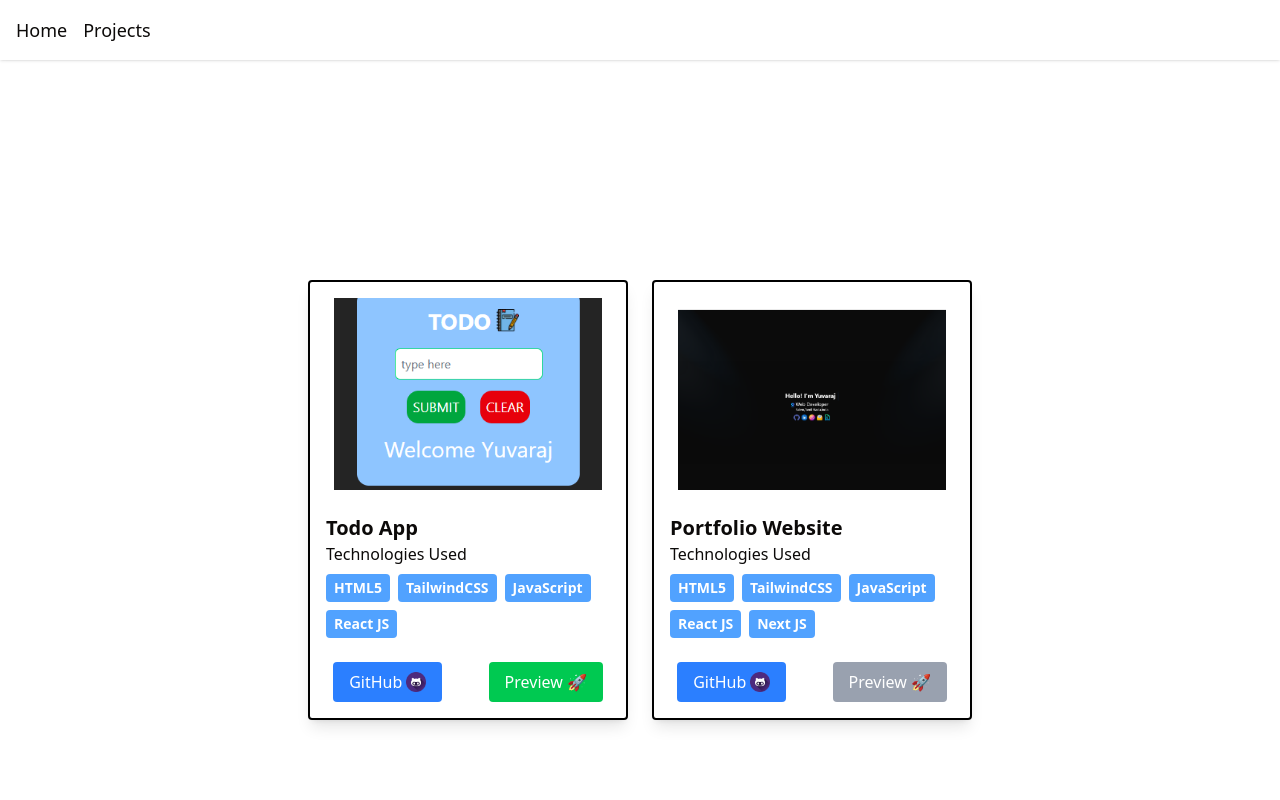
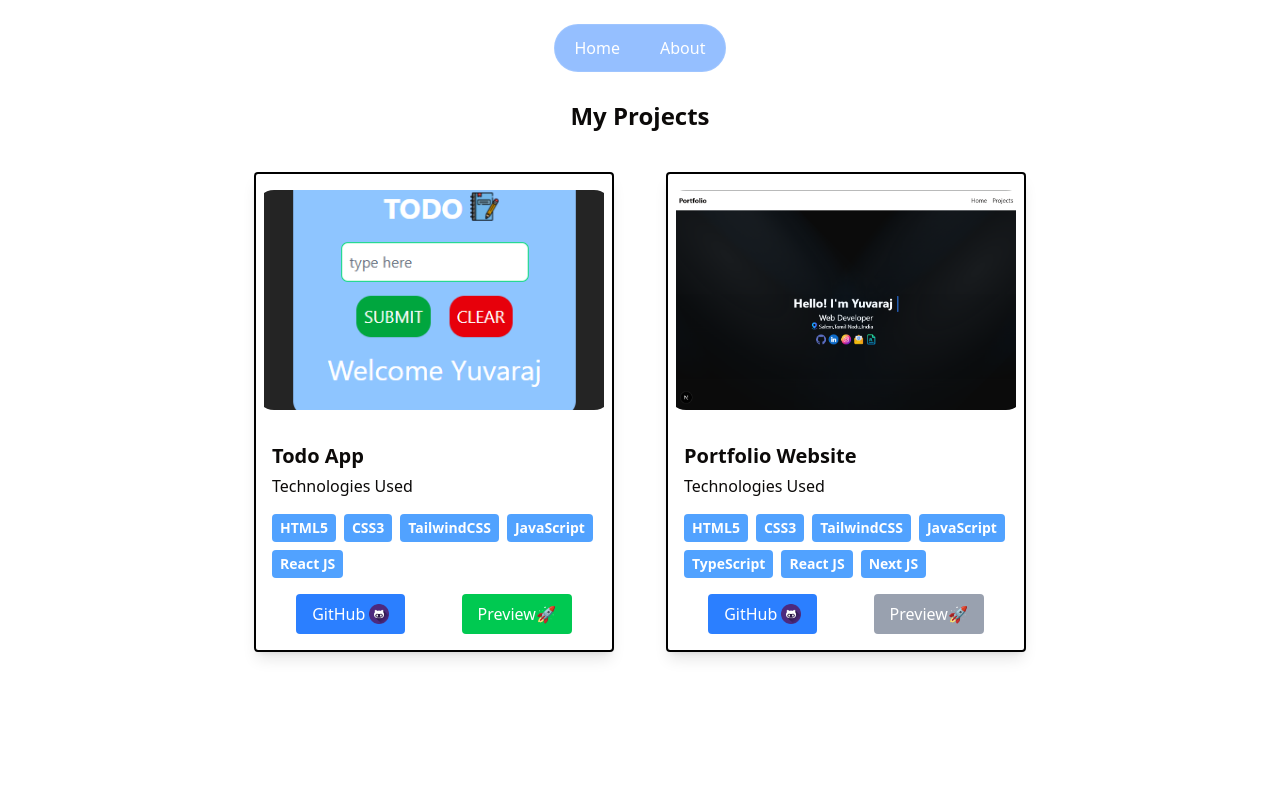
Before and after one commit to YuvarajPG/portfolio, a Next.js app: page /projects in a window 1280 px wide. Shown: the top 800 px of the page. Built offline with nearby package versions, Linux system fonts and the light colour scheme.

Commit message:
created navbarV2

```diff
--- a/app/globals.css
+++ b/app/globals.css
@@ -1,5 +1,12 @@
 @import "tailwindcss";
 @import "tw-animate-css";
+
+html,
+body {
+    margin: 0;
+    padding: 0;
+ /* or your gradient base color */
+}
 /*
 ---break---
  */
@@ -158,7 +165,7 @@ body {
     }
 }
 
-*{
+* {
     scrollbar-width: none;
     scrollbar-color: var(--color-primary) var(--color-background);
 }
--- a/app/layout.tsx
+++ b/app/layout.tsx
@@ -3,6 +3,7 @@ import type { Metadata } from "next";
 import { Geist, Geist_Mono } from "next/font/google";
 import Navbar from "@/components/custom/Navbar";
 import Footer from "@/components/custom/Footer";
+import NavbarV2 from "@/components/custom/NavbarV2";
 
 const geistSans = Geist({
     variable: "--font-geist-sans",
@@ -29,7 +30,8 @@ export default function Layout({ children }: { children: React.ReactNode }) {
                 />
             </head>
             <body>
-                <Navbar />
+                {/* <Navbar /> */}
+                <NavbarV2/>
                 {children}
                 <Footer />
             </body>
--- a/app/page.tsx
+++ b/app/page.tsx
@@ -1,7 +1,7 @@
 "use client";
 // import Dummy from "@/components/custom/Dummy";
 import Main from "@/components/custom/main";
-import Section2 from "@/components/custom/Section2";
+import Section2 from "@/components/custom/skillSection";
 import Section3 from "@/components/custom/Section3";
 const Page = () => {
     return (
--- a/app/projects/page.tsx
+++ b/app/projects/page.tsx
@@ -4,11 +4,20 @@ import ProjectCard from "@/components/custom/ProjectCard";
 
 const Page = () => {
     return (
-        <>
-            <div className="mb-5 min-h-screen mt-10 flex gap-6 flex-col md:flex-row items-center md:justify-center hover:   cursor-pointer hover:scale-105 transition-transform duration-300">
+        <div className="mt-25 flex flex-col items-center justify-center mb-80">
+            <p className="text-center text-2xl font-bold mb-5 my-auto ">
+                My Projects
+            </p>
+            <div className="flex flex-col mt-5 gap-5 md:flex-row items-center md:justify-center hover:cursor-pointer hover:scale-105 transition-transform duration-300">
                 <ProjectCard
                     className=""
-                    techs={["HTML5", "TailwindCSS", "JavaScript", "React JS"]}
+                    techs={[
+                        "HTML5",
+                        "CSS3",
+                        "TailwindCSS",
+                        "JavaScript",
+                        "React JS",
+                    ]}
                     name="Todo App"
                     previewImage="/todo_preview.png"
                     ImageBtn1="/githubBtn.png"
@@ -23,24 +32,26 @@ const Page = () => {
                     className=""
                     techs={[
                         "HTML5",
+                        "CSS3",
                         "TailwindCSS",
                         "JavaScript",
+                        "TypeScript",
                         "React JS",
                         "Next JS",
                     ]}
                     name="Portfolio Website"
-                    previewImage="/portfolio_preview.png"
+                    previewImage="/porflio_2.png"
                     ImageBtn1="/githubBtn.png"
                     ImageBtn2="🚀"
                     Text1="GitHub"
                     Text2="Preview"
                     Link1="https://github.com/YuvarajPG/portfolio"
-
                     //"https://portfolio-phi-steel-w7uujjbyn9.vercel.app/"
                     btnStyle2="disabled bg-gray-400"
                 />
+
             </div>
-        </>
+        </div>
     );
 };
 
--- /dev/null
+++ b/components/custom/NavbarV2.tsx
@@ -0,0 +1,68 @@
+"use client";
+import Link from "next/link";
+import { usePathname } from "next/navigation";
+const NavbarV2 = () => {
+    const pathname = usePathname();
+
+    const color = {
+        Home: pathname === "/" ? "bg-black/20 text-gray-400" : "",
+        Projects:
+            pathname === "/projects"
+                ? "bg-blue-500/50 text-white"
+                : "bg-gray/30 text-gray-300",
+        About:
+            pathname === "/about"
+                ? "bg-blue-500/50 text-gray-500"
+                : "bg-gray/30 text-gray-300",
+    };
+
+    return (
+        <div className="w-full flex justify-center pt-6 absolute top-0 left-0 z-50">
+            <ul
+                className={`flex items-center gap-2 px-2 py-2 rounded-full backdrop-blur-md border border-white/10 min-h-12
+        ${color[pathname === "/" ? "Home" : pathname === "/projects" ? "Projects" : "About"]}`}
+            >
+                <li>
+                    <Link
+                        href="/"
+                        className={`px-3 py-1 rounded-full font-medium transition-all duration-200 hover:scale-105 hover:bg-white/10
+            ${
+                pathname === "/"
+                    ? " hover:bg-white/10 hover:text-white"
+                    : " hover:text-white"
+            }
+                    `}
+                    >
+                        Home
+                    </Link>
+                </li>
+
+                <li>
+                    <Link
+                        href="/projects"
+                        className={`px-3 py-1 rounded-full font-medium transition-all duration-200 hover:scale-105 hover:bg-white/10
+            ${
+                pathname === "/projects"
+                    ? "bg-white/10 hidden"
+                    : " hover:text-white"
+            }`}
+                    >
+                        Projects
+                    </Link>
+                </li>
+
+                <li>
+                    <Link
+                        href="/about"
+                        className={`px-3 py-1 rounded-full font-medium transition-all duration-200 hover:scale-105 hover:bg-white/10
+            ${pathname === "/about" ? " bg-white/10" : " hover:text-white"}`}
+                    >
+                        About
+                    </Link>
+                </li>
+            </ul>
+        </div>
+    );
+};
+
+export default NavbarV2;
--- a/components/custom/ProjectCard.tsx
+++ b/components/custom/ProjectCard.tsx
@@ -1,5 +1,5 @@
 "use client";
-// import CardSection from "@/components/custom/Cards";
+
 import Image from "next/image";
 import Link from "next/link";
 
@@ -12,8 +12,8 @@ const ProjectCard = ({
     previewImage,
     Text1,
     Text2,
-    Link1,
-    Link2 = "null",
+    Link1 /*  Github Link */,
+    Link2 = "#" /* Preview link */,
     ImageBtn1,
     ImageBtn2,
     target,
@@ -40,27 +40,43 @@ const ProjectCard = ({
 }) => {
     return (
         <div
-            className={`${className} hover:cursor-pointer hover:scale-105 transition-transform duration-300`}
+            className={`${className} hover:cursor-pointer hover:scale-105 transition-transform duration-300 mx-4`}
         >
-            <div
-                className={`rounded border-2 border-black h-110 w-80 fled flex-col justify-between bg-white shadow-lg flex py-4`}
-            >
-                <div>
+            <div className="rounded border-2 border-black flex max-w-90 flex-col gap-4 bg-white shadow-lg py-4 max-[1158px]:max-h-130">
+                {/* ===== PREVIEW IMAGE SECTION ===== */}
+                <div className="w-full h-55  relative rounded-2xl overflow-hidden group">
                     <Image
+                    loading="eager"
                         src={previewImage}
-                        width={320}
-                        height={240}
                         alt={name}
-                        className="rounded-2xl px-6 w-full h-48 object-cover hover:scale-105 transition-transform duration-200"
+                        fill
+                        className="px-2 object-cover object-center my-auto
+                        transition-all duration-300
+                        group-hover:blur-sm group-hover:scale-105"
                     />
+
+                    {/* Overlay */}
+                    <div
+                        className="absolute inset-0 flex items-center justify-center
+                        opacity-0 group-hover:opacity-100
+                        transition-opacity duration-300"
+                    >
+                        <span className="bg-black/70 text-white px-4 py-2 rounded-lg text-lg font-semibold">
+                            <Link href={Link2} target={target}>
+                                Preview
+                            </Link>
+                        </span>
+                    </div>
                 </div>
-                <div>
+
+                {/* ===== PROJECT INFO ===== */}
+                <div className="flex flex-col pt-4 gap-1">
                     <p className="text-xl font-bold px-4">{name}</p>
+
                     <div className="flex gap-2 px-4 flex-col">
-                        <span>
-                            <p>Technologies Used</p>
-                        </span>
-                        <span className="flex gap-2 flex-wrap">
+                        <p>Technologies Used</p>
+
+                        <span className="flex gap-2 flex-wrap mt-2">
                             {techs?.map((tech, index) => (
                                 <span
                                     key={index}
@@ -73,119 +89,76 @@ const ProjectCard = ({
                     </div>
                 </div>
 
-                <div className="flex justify-around">
+                {/* ===== BUTTONS ===== */}
+                <div
+                    className={`flex justify-around px-4 gap-2 relative h-max flex-wrap bottom-0 mt-auto  max-[908px]:w-full max-[908px]:flex-col ${!Link2 ? "pointer-events-none" : ""}`}
+                >
+                    {/* Button 1 */}
                     <button
-                        className={`${btnStyle1} bg-blue-500 text-white px-4 py-2 rounded hover:bg-blue-600 transition-colors duration-200`}
+                        className={`${btnStyle1} bg-blue-500 text-white px-4 py-2 rounded hover:bg-blue-600 transition-all duration-200`}
                     >
                         <Link
                             href={Link1}
                             target={target}
-                            className="group gap-1 flex items-center"
+                            className="flex items-center gap-1 justify-center"
                         >
                             {Text1}
-                            <span>
+                            {ImageBtn1.includes(".png") ||
+                            ImageBtn1.includes(".jpg") ||
+                            ImageBtn1.includes(".jpeg") ? (
                                 <Image
                                     src={ImageBtn1}
-                                    width={20}
-                                    height={20}
+                                    width={40}
+                                    height={40}
+                                    placeholder="empty"
+                                    // quality={100}
                                     alt={
-                                        altImage1?.trim()
-                                            ? altImage1
+                                        altImage2?.trim()
+                                            ? altImage2
                                             : "Button Icon"
                                     }
-                                    className="group-hover:scale-110 transition-transform duration-200"
+                                    className="w-5 h-5 transition-transform duration-200 hover:scale-110"
                                 />
-                            </span>
+                            ) : (
+                                ImageBtn1
+                            )}
                         </Link>
                     </button>
+
+                    {/* Button 2 */}
                     <button
-                        className={`${btnStyle2 || "bg-green-500 hover:bg-green-600"}  text-white px-4 py-2 rounded  transition-colors duration-200`}
+                        className={`${btnStyle2 || "bg-green-500 hover:bg-green-600"} text-white px-4 py-2 rounded transition-colors duration-200`}
                     >
                         <Link
                             href={Link2}
                             target={target}
-                            className="group gap-1 flex items-center"
+                            className="flex items-center gap-1 justify-center"
                         >
                             {Text2}
-                            <span
-                                className={`transition-transform duration-200 ${Link2 ? null : "group-hover:-translate-y-1 group-hover:translate-x-1"}`}
-                            >
-                                {ImageBtn2}
-                            </span>
+                            {ImageBtn2.includes(".png") ||
+                            ImageBtn2.includes(".jpg") ||
+                            ImageBtn2.includes(".jpeg") ? (
+                                <Image
+                                    src={ImageBtn2}
+                                    width={20}
+                                    height={20}
+                                    quality={100}
+                                    alt={
+                                        altImage3?.trim()
+                                            ? altImage3
+                                            : "Button Icon"
+                                    }
+                                    className="transition-transform duration-200 hover:scale-110 object-cover"
+                                />
+                            ) : (
+                                ImageBtn2
+                            )}
                         </Link>
                     </button>
                 </div>
             </div>
         </div>
     );
-    /* return (
-        <div
-            className={`flex bg-blue-300 w-1/2 h-fit rounded-lg items-center justify-center max-w-100 ${target ? "cursor-pointer" : ""} ${className} min-h-53.75`}
-        >
-            <CardSection
-                name={name}
-                logo={previewImage}
-                className="text-2xl font-bold focus:outline-none focus:shadow-0"
-            />
-
-            <div>
-                <p
-                    className={`text-black items-start mx-2 text-lg  bg-gray-200 p-4 rounded-lg ${target ? "cursor-pointer" : ""}`}
-                >
-                    Technologies used
-                    <span className="grid grid-flow-col max-h-8.75 gap-2 mt-2 ">
-                        {tech_1_Image?.trim() && (
-                            <Image
-                                width={35}
-                                height={35}
-                                src={tech_1_Image}
-                                alt={altImage1}
-                            />
-                        )}
-                        {tech_2_Image?.trim() && (
-                            <Image
-                                width={35}
-                                height={35}
-                                src={tech_2_Image}
-                                alt={altImage2}
-                            />
-                        )}
-                        {tech_3_Image?.trim() && (
-                            <Image
-                                width={35}
-                                height={35}
-                                src={tech_3_Image}
-                                alt={altImage3}
-                            />
-                        )}
-                    </span>
-                </p>
-                <div className="flex gap-4 px-4 justify-around">
-                    <Link
-                        href={Link1}
-                        target={target}
-                        className="flex items-center -gap-1 group hover:underline"
-                    >
-                        {Text1}
-                        <span className="transition-transform duration-200 group-hover:translate-x-1">
-                            🔗
-                        </span>
-                    </Link>
-
-                    <Link
-                        href={Link2}
-                        target={target}
-                        className="flex items-center -gap-1 group hover:underline"
-                    >
-                        {Text2}
-                        <span className="transition-transform duration-200 group-hover:translate-x-1">
-                            🚀
-                        </span>
-                    </Link>
-                </div>
-            </div>
-        </div>
-    ); */
 };
 
 export default ProjectCard;
--- a/package.json
+++ b/package.json
@@ -20,7 +20,8 @@
     "react": "19.2.3",
     "react-dom": "19.2.3",
     "react-icons": "^5.5.0",
-    "tailwind-merge": "^3.4.0"
+    "tailwind-merge": "^3.4.0",
+    "web-haptics": "^0.0.6"
   },
   "devDependencies": {
     "@tailwindcss/postcss": "^4",
```
Also changed, not shown: components/custom/Section2.jsx (deleted, +0 -44 lines), components/custom/main.tsx (+5 -5 lines), components/custom/skillSection.tsx (added, +49 -0 lines), tsconfig.json (+9 -2 lines), public/porflio_2.png (added), 1 other file (tests, documents, lock files or other folders). Lines whose indentation alone changed are shown as unchanged.
